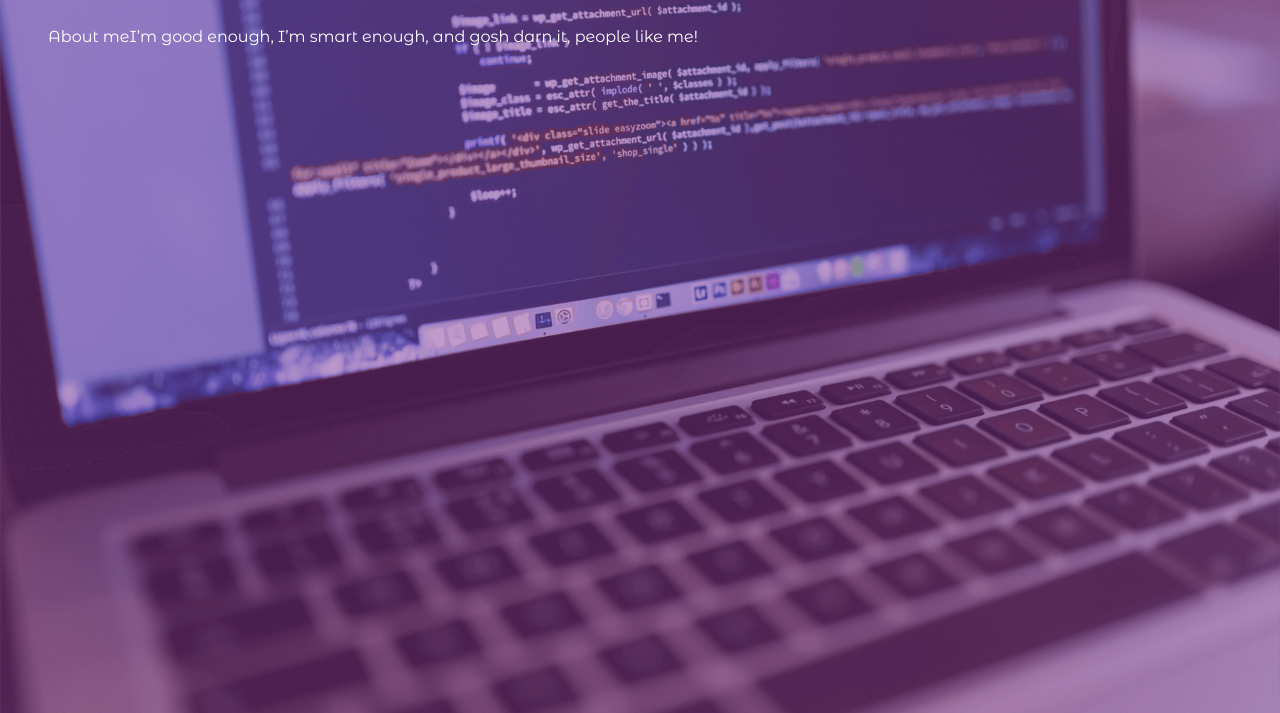
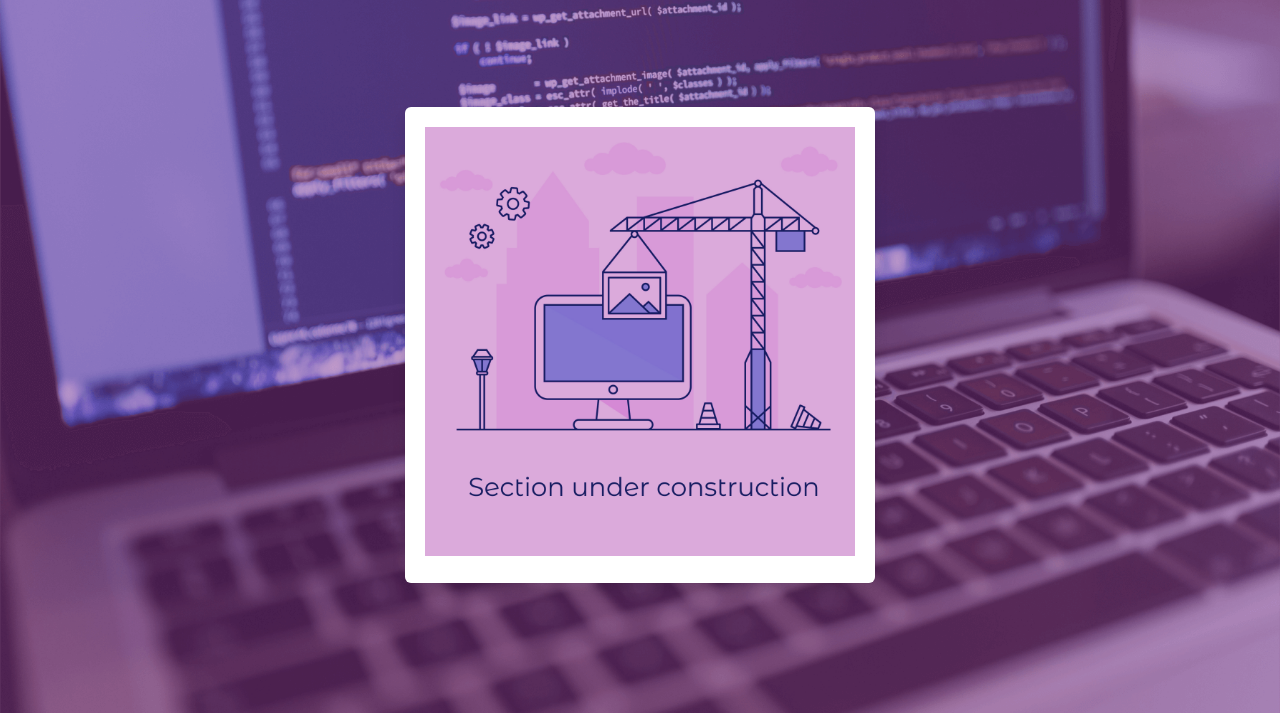
Before and after one commit to JohanAltamar/portfolio, a Gatsby site: page /blog in a window 1280 px wide. Shown: the part 87-800 px from the top of the page. Built offline with nearby package versions, Linux system fonts and the light colour scheme; Gatsby itself is replaced by a stand-in of ours.

Commit message:
blog section under construction image, added

```diff
--- a/src/components/layout.js
+++ b/src/components/layout.js
@@ -23,7 +23,11 @@ const DeepLink = ({ children, ...props }) => {
   )
 }
 
-export default function Layout({ children, justifyContent }) {
+export default function Layout({
+  children,
+  justifyContent,
+  alignItems = "flex-start",
+}) {
   const [menuStatus, setMenuStatus] = useState(false)
 
   const handleKeyDown = event => {
@@ -84,7 +88,7 @@ export default function Layout({ children, justifyContent }) {
       </div>
       <div
         className="hero-body"
-        style={{ ...style.heroBody, justifyContent }}
+        style={{ ...style.heroBody, justifyContent, alignItems }}
       >
         {children}
       </div>
--- a/src/pages/blog/index.js
+++ b/src/pages/blog/index.js
@@ -1,13 +1,15 @@
-import React from "react";
-import Layout from "../../components/layout";
+import React from "react"
+import Layout from "../../components/layout"
+import BgImage from "../../images/underConstruction.webp"
 
 export default function About() {
   return (
-    <Layout>
-      <h1>About me</h1>
-      <p>
-        I’m good enough, I’m smart enough, and gosh darn it, people like me!
-      </p>
+    <Layout justifyContent="center" alignItems="center">
+      <div className="column is-5">
+        <div className="container box">
+          <img src={BgImage} alt="Section under construction" />
+        </div>
+      </div>
     </Layout>
   )
 }
```
Also changed, not shown: src/images/underConstruction.webp (added).
